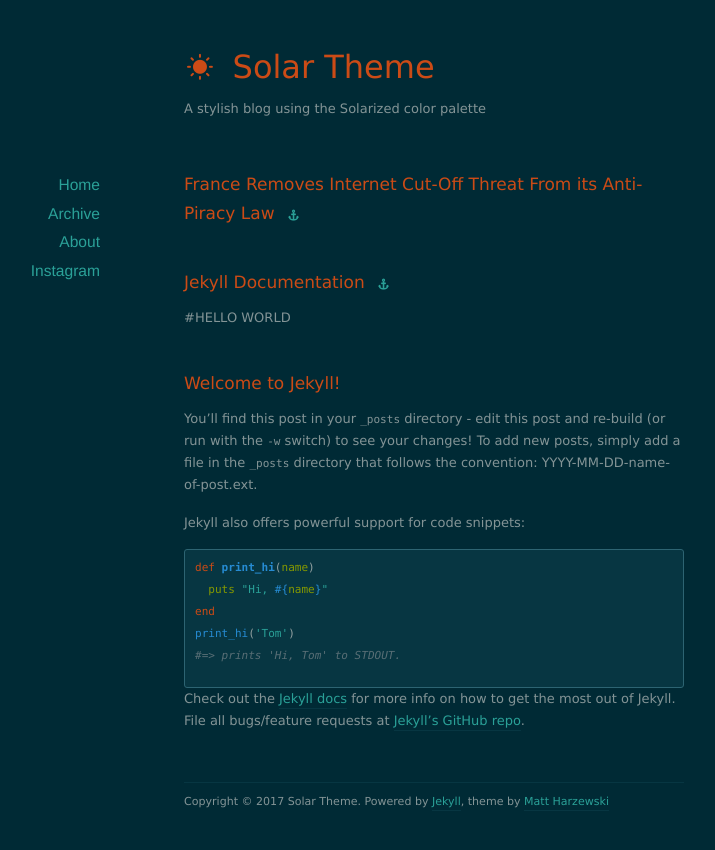
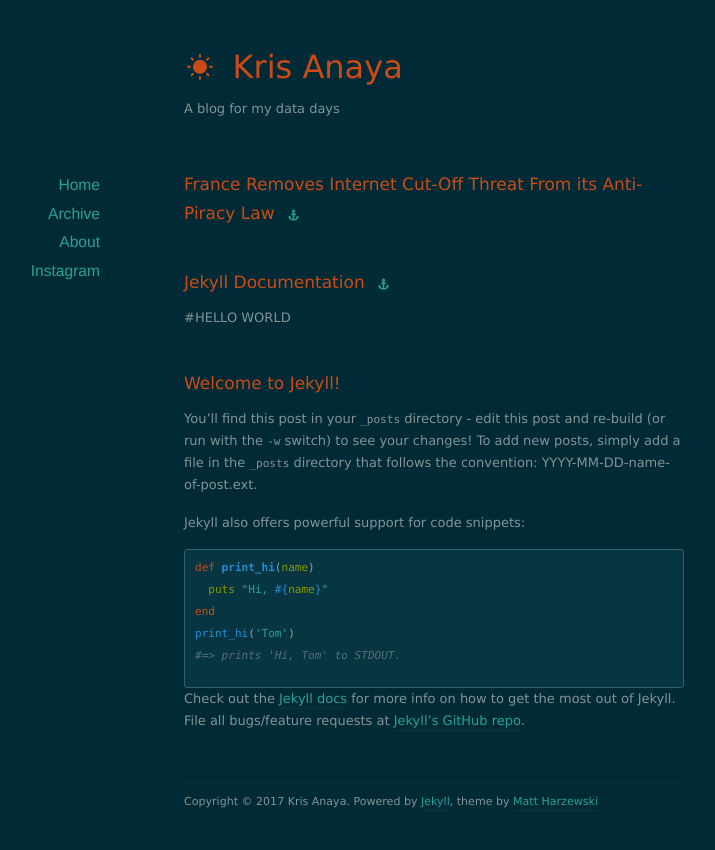
Before and after one commit to krismanaya/krismanaya.github.io, a Jekyll site: the page built from index.html, in a window 1280 px wide. Shown: the top 850 px of the page, without its empty margins (206-921 px from the left). Built offline with Jekyll 4.4.1, drawn with Linux system fonts in a browser that asks for light colours; nearby versions of some CDN libraries; the list of posts is cut into pages by our own code.

Commit message:
Create a title

```diff
--- a/_config.yml
+++ b/_config.yml
@@ -1,6 +1,6 @@
-name: Solar Theme
-url: http://example.org
-description: A stylish blog using the Solarized color palette
+name: Kris Anaya
+url: https://www.linkedin.com/in/kris-anaya-96901699
+description: A blog for my data days
 
 permalink: /:year/:month/:day/:title/
 paginate: 10
```
